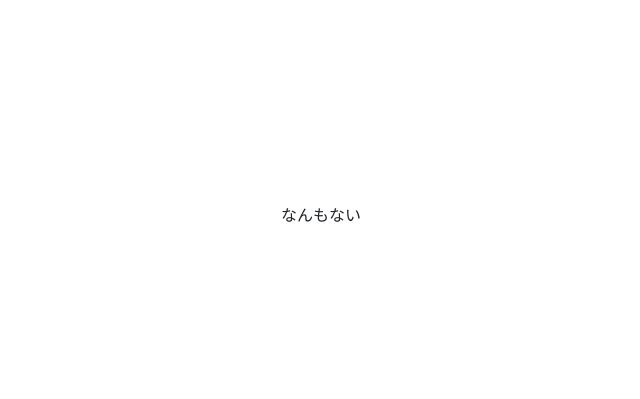
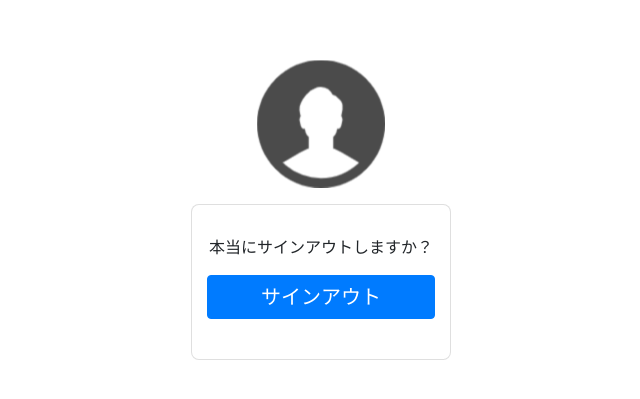
Before and after one commit to cmb-sy/Manage-Tasks-with-Kanban-board, a Vue app in the folder frontend/: page /signout in a window 1280 px wide. Shown: the part 185-584 px from the top of the page, without its empty margins (319-959 px from the left). Built offline with nearby package versions, Linux system fonts and the light colour scheme; the HTML template or start-up script is replaced by a standard one.

Commit message:
サインアップの実装

```diff
--- a/frontend/src/components/BackBoard.vue
+++ b/frontend/src/components/BackBoard.vue
@@ -24,7 +24,7 @@ const movingList = () => {
 
 <template>
   <div>
-    <nav>test</nav>
+    <nav><router-link to="/signout">サインアウト</router-link></nav>
     <main>
       <p class="info-line">ALL : {{ totalCardCount }} tasks</p>
       <div class="list-index">
--- a/frontend/src/components/authentication/SignOut.vue
+++ b/frontend/src/components/authentication/SignOut.vue
@@ -1,2 +1,28 @@
-<script setup></script>
-<template>なんもない</template>
+<script setup>
+import { useRouter } from "vue-router";
+import { useStore } from "vuex";
+
+const store = useStore();
+const $router = useRouter();
+
+const signOut = () => {
+  store.dispatch("removeAuthentication");
+  $router.push("/signin");
+};
+</script>
+<template>
+  <p style="text-align: center">
+    <img src="../../assets/css/img/accountIcon.png" alt="ログイン" />
+  </p>
+  <div class="card-body text-center card" style="text-align: center">
+    <p>本当にサインアウトしますか？</p>
+    <button
+      type="submit"
+      class="btn btn-primary"
+      style="font-size: 20px"
+      v-on:click="signOut"
+    >
+      サインアウト
+    </button>
+  </div>
+</template>
--- a/frontend/src/store/index.js
+++ b/frontend/src/store/index.js
@@ -55,6 +55,10 @@ const store = createStore({
     updateAuthentication(state, payload) {
       state.authentication = payload.authentication;
     },
+
+    removeAuthenticator(state) {
+      state.removeAuthentication = "";
+    },
   },
 
   actions: {
@@ -79,6 +83,10 @@ const store = createStore({
     updateAuthentication(context, payload) {
       context.commit = ("updateAuthentication", payload);
     },
+
+    removeAuthenticator(context) {
+      context.commit("removeAuthentication");
+    },
   },
   getters: {
     totalCardCount(state) {
```
Also changed, not shown: 1 other file (tests, documents, lock files or other folders).
